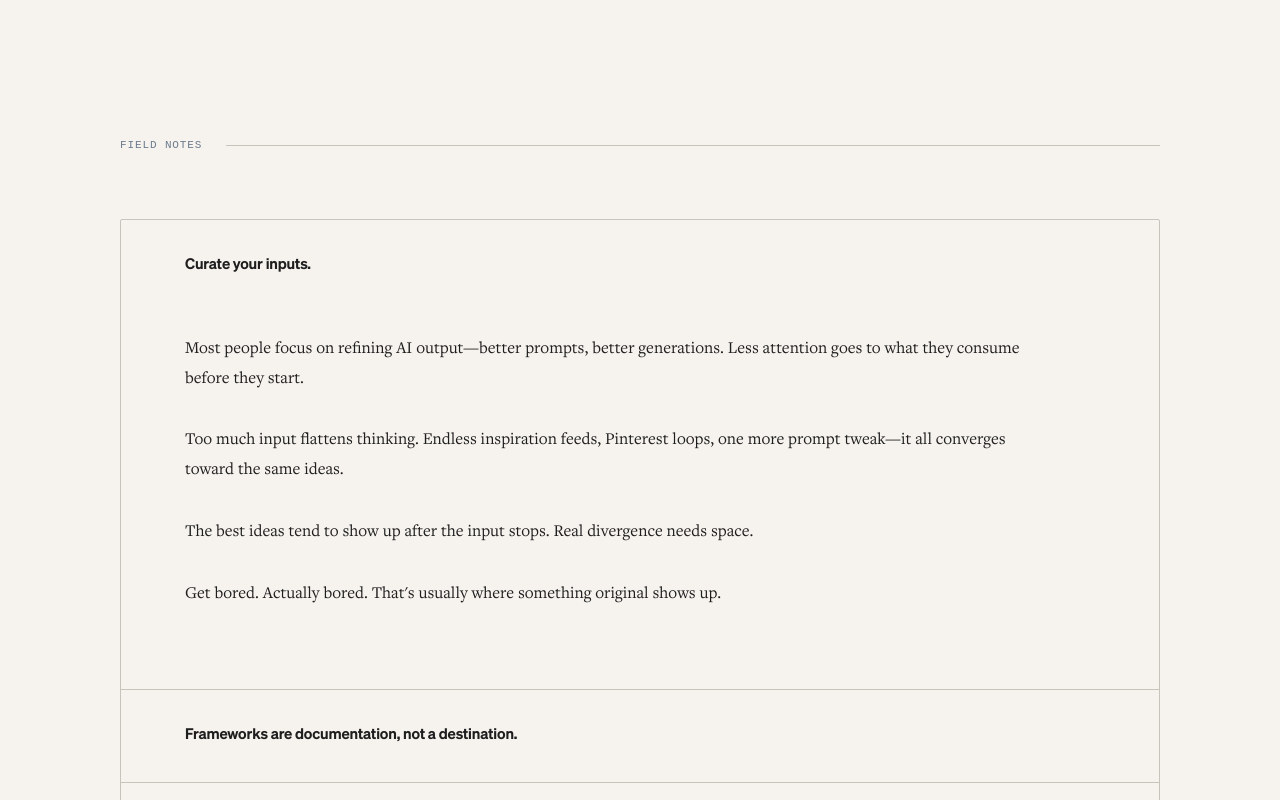
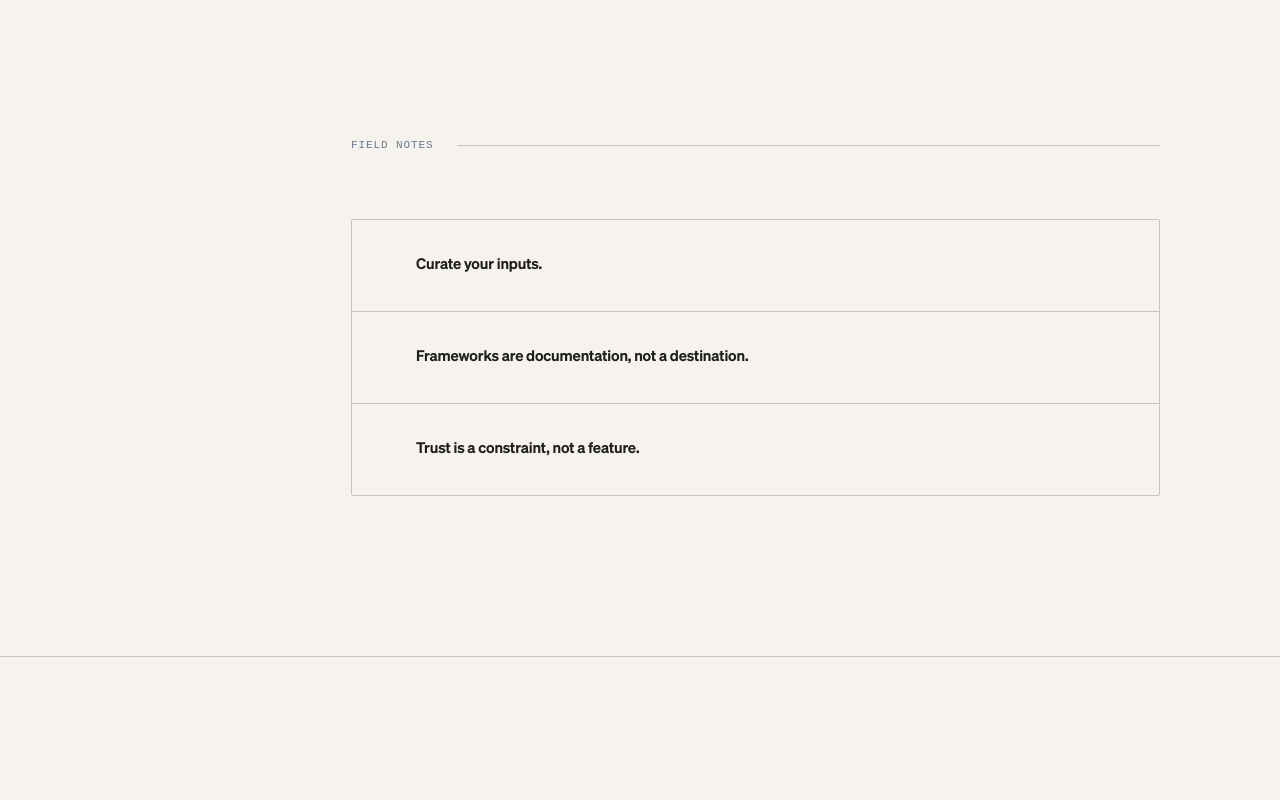
Before and after one commit to nightprince-leo/jacob-portfolio, a Next.js app: page / in a window 1280 px wide. Shown: the part 1920-2720 px from the top of the page. Built offline with nearby package versions, Linux system fonts and the light colour scheme.

Commit message:
Refactor HotTakes component to initialize openId state to null for improved default behavior. Update CSS to implement a responsive grid layout for larger screens, enhancing overall presentation and user experience.

```diff
--- a/components/HotTakes.js
+++ b/components/HotTakes.js
@@ -3,7 +3,7 @@ import { HOT_TAKES } from '../content';
 import styles from './HotTakes.module.css';
 
 export default function HotTakes() {
-  const [openId, setOpenId] = useState(HOT_TAKES[0]?.id ?? null);
+  const [openId, setOpenId] = useState(null);
   const baseId = useId();
 
   return (
--- a/components/HotTakes.module.css
+++ b/components/HotTakes.module.css
@@ -7,6 +7,20 @@
   max-width: var(--max-width);
   margin: 0 auto;
   padding: 0 var(--space-10);
+}
+
+@media (min-width: 900px) {
+  .container {
+    display: grid;
+    grid-template-columns: repeat(9, 1fr);
+    column-gap: 0;
+  }
+
+  /* Content band: columns 3–9 (7 cols), matches site grid */
+  .header,
+  .accordion {
+    grid-column: 3 / span 7;
+  }
 }
 
 @media (max-width: 768px) {
```
